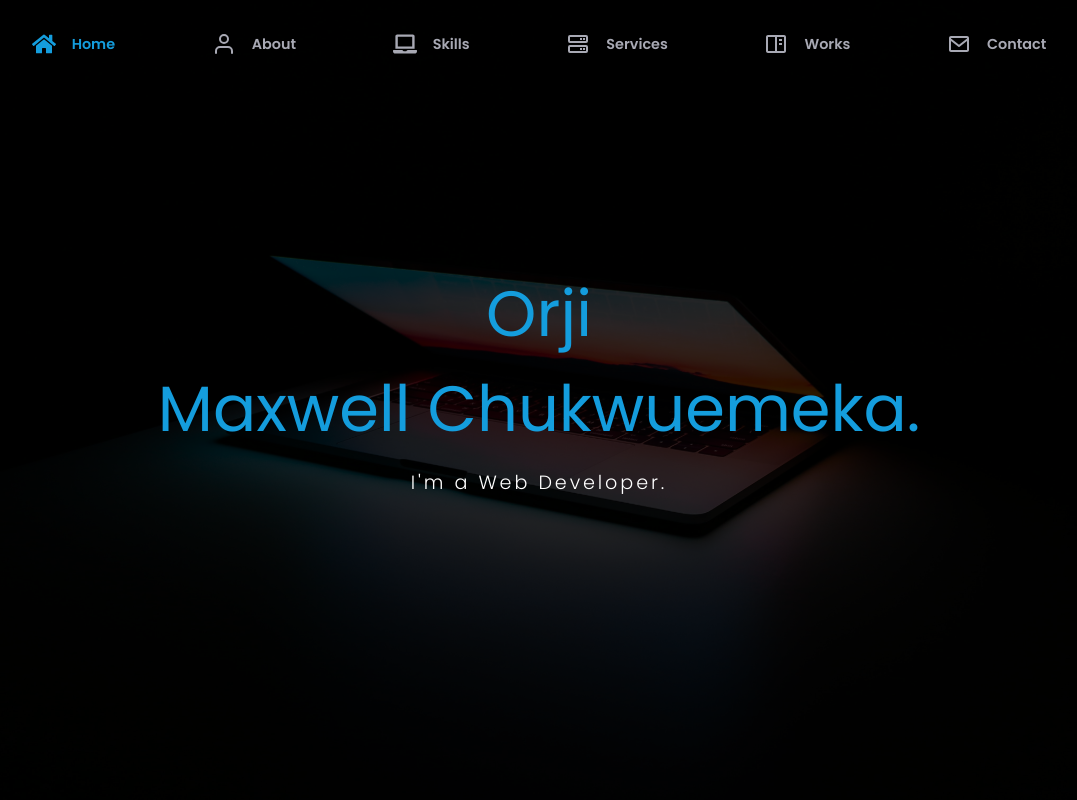
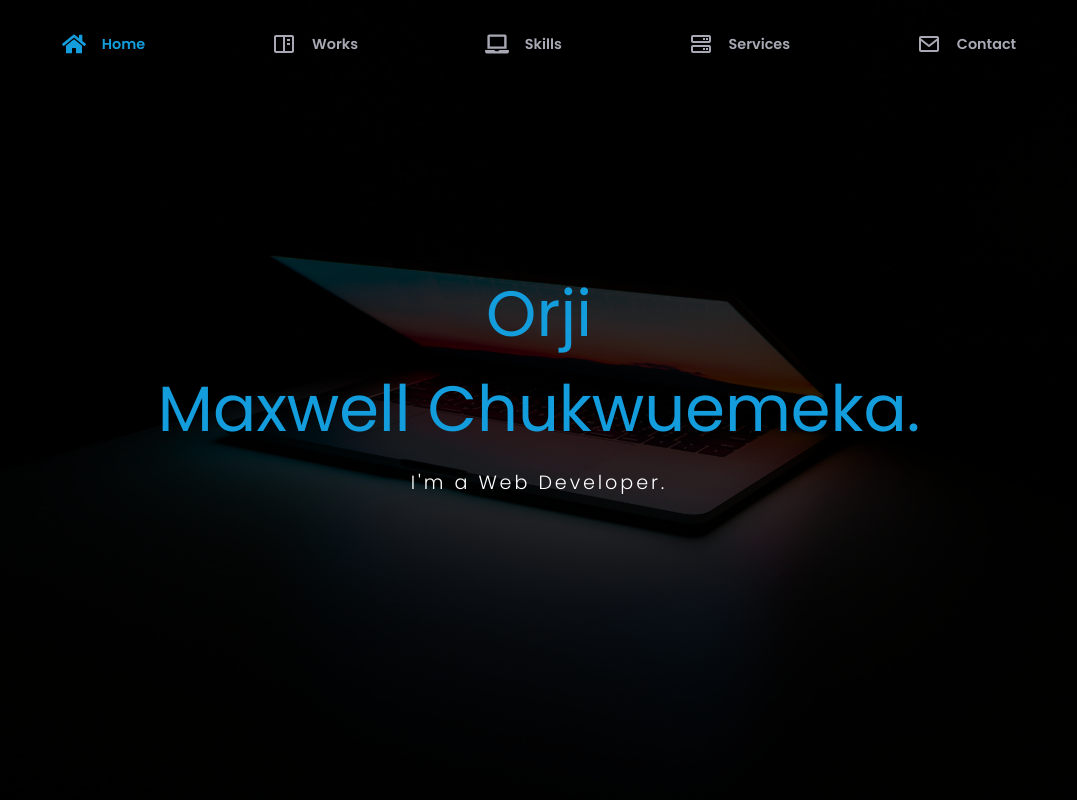
Before and after one commit to Maxwell011/my-new-portfolio, a React (Vite) app: page / in a window 1280 px wide. Shown: the top 800 px of the page, without its empty margins (101-1178 px from the left). Built offline with nearby package versions, Linux system fonts and the light colour scheme.

Commit message:
Changed the Nav list layout

```diff
--- a/src/components/fixed/FixedNav.jsx
+++ b/src/components/fixed/FixedNav.jsx
@@ -37,9 +37,7 @@ function FixedNav() {
           className='mid-links'
         >
           <FaHome className='mid-icon' />
-          <li className='mid-link'>
-            Home
-          </li>
+          <li className='mid-link'>Home</li>
         </Link>
         <Link
           activeClass='active'
@@ -47,13 +45,11 @@ function FixedNav() {
           smooth={true}
           offset={0}
           duration={500}
-          to='about'
+          to='works'
           className='mid-links'
         >
-          <FiUser className='mid-icon' />
-          <li className='mid-link'>
-            About
-          </li>
+          <BiBookContent className='mid-icon' />
+          <li className='mid-link'>Works</li>
         </Link>
         <Link
           activeClass='active'
@@ -65,9 +61,7 @@ function FixedNav() {
           className='mid-links'
         >
           <FaLaptop className='mid-icon' />
-          <li className='mid-link'>
-            Skills
-          </li>
+          <li className='mid-link'>Skills</li>
         </Link>
         <Link
           activeClass='active'
@@ -79,23 +73,7 @@ function FixedNav() {
           className='mid-links'
         >
           <BiServer className='mid-icon' />
-          <li className='mid-link'>
-            Services
-          </li>
-        </Link>
-        <Link
-          activeClass='active'
-          spy={true}
-          smooth={true}
-          offset={0}
-          duration={500}
-          to='works'
-          className='mid-links'
-        >
-          <BiBookContent className='mid-icon' />
-          <li className='mid-link'>
-            Works
-          </li>
+          <li className='mid-link'>Services</li>
         </Link>
         <Link
           activeClass='active'
@@ -107,10 +85,9 @@ function FixedNav() {
           className='mid-links'
         >
           <BiEnvelope className='mid-icon' />
-          <li className='mid-link'>
-            Contact
-          </li>
+          <li className='mid-link'>Contact</li>
         </Link>
+
       </ul>
     </nav>
   );
```
